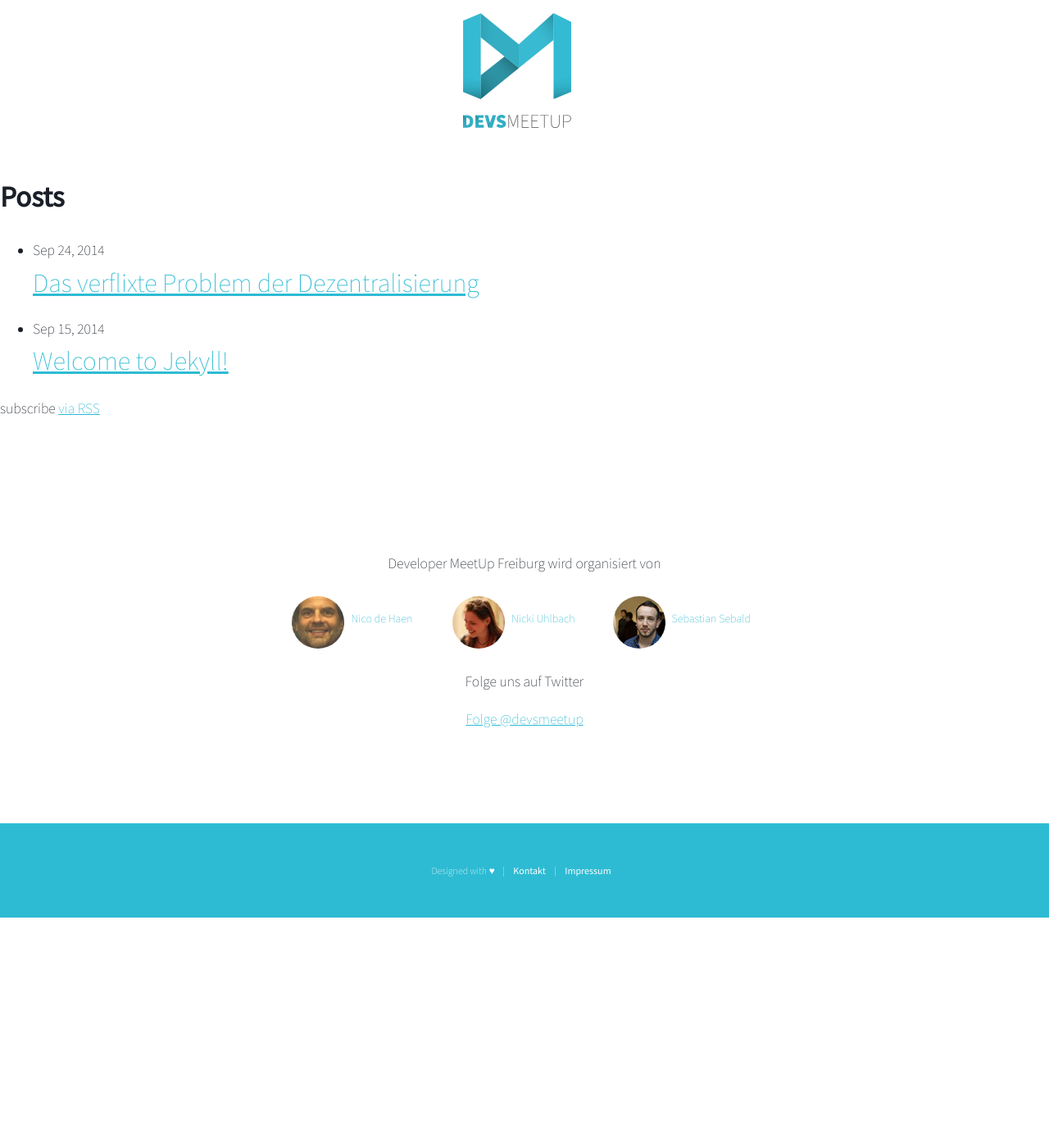
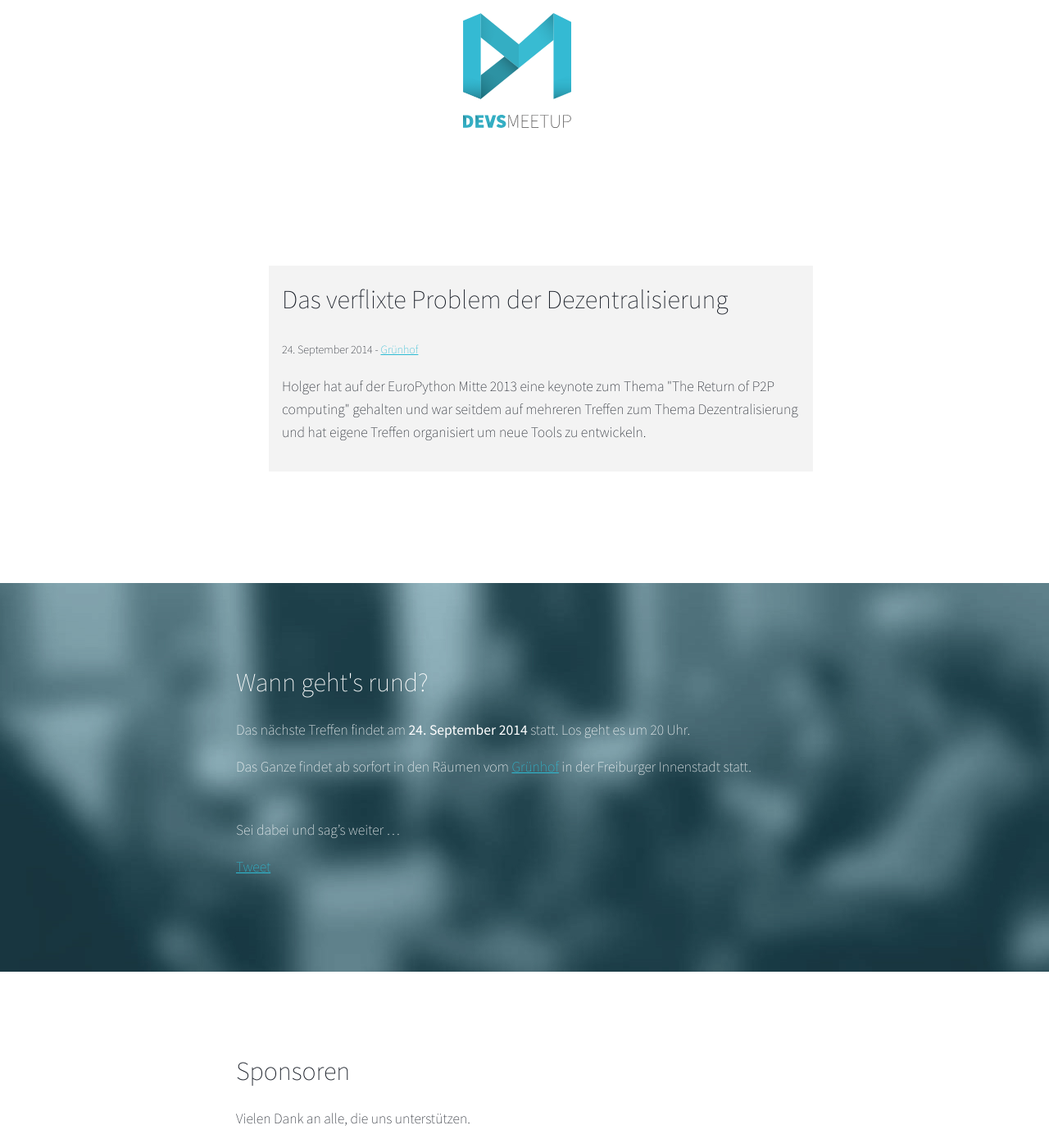
Before and after one commit to j6s/devsmeetup.github.io, a Jekyll site: the page built from index.html, in a window 1280 px wide and 1400 px high. Shown: the whole window at 82% size. Built offline with Jekyll 4.4.1, drawn with Linux system fonts in a browser that asks for light colours; some of the changed text lies outside the part shown.

Commit message:
Cleanup and more content.

```diff
--- a/_includes/footer.html
+++ b/_includes/footer.html
@@ -1,9 +1,15 @@
 <section class="imprint" id="imprint">
   <section class="imprint-content">
     <p class="footer-links">
-      Designed with ♥&nbsp;&nbsp;&nbsp;&nbsp;|
+      Designed with &nbsp;♥
+    </p>
+    <p class="footer-links">
       <a href="mailto:{{ site.email }}?subject=Devs%20Meetup">Kontakt</a> |
       <a href="/impressum.html">Impressum</a>
+      |
+      <a href="{{ "/feed.xml" | prepend: site.baseurl }}">via RSS</a>
+
+
     </p>
   </section>
 </section>
--- a/_includes/header.html
+++ b/_includes/header.html
@@ -3,7 +3,7 @@
   <div class="header-content">
     <div class="devmup">
       <h1 class="logo" role="banner">
-        <a href="{{ site.baseurl }}">
+        <a href="/">
           {{ site.title }}
         </a>
       </h1>
--- /dev/null
+++ b/_includes/map.html
@@ -0,0 +1,3 @@
+<section class="google-maps">
+  <iframe src="https://mapsengine.google.com/map/embed?mid=zjL_8aV8NVUM.kcLX3aaVBAho" frameborder="0"></iframe>
+</section>
--- /dev/null
+++ b/_includes/sponsors.html
@@ -0,0 +1,19 @@
+<section id="sponsors" class="site-content sponsors">
+  <h2>Sponsoren</h2>
+  <p>Vielen Dank an alle, die uns unterstützen.</p>
+  <ul>
+    <li class="codio">
+      <a href="http://codio.com/" class="logo">Codio</a>
+
+      Getränke und Snacks werden gesponsert von
+      <a href="http://codio.com/">Codio</a>.
+    </li>
+    <li class="continum">
+      <a href="https://www.continum.net/" class="logo">Continum</a>
+
+      Die Räumlichkeiten werden gesponsert von
+      <a href="https://www.continum.net/">Continum</a>.
+    </li>
+  </ul>
+
+</section>
--- /dev/null
+++ b/_includes/when.html
@@ -0,0 +1,21 @@
+<section class="slider-when">
+  <section class="site-content when" id="when">
+    <h2>Wann geht's rund?</h2>
+
+    <p>Das nächste Treffen findet am
+      <strong>24. September 2014</strong> statt. Los geht es um 20
+      Uhr.</p>
+    <p>Das Ganze findet ab sorfort in den Räumen vom
+      <a href="http://www.gruenhof.org/">Grünhof</a> in der Freiburger
+      Innenstadt statt.</p>
+
+    <section class="share">
+      Sei dabei und sag’s weiter …
+
+      <p>
+        <a href="https://twitter.com/share" class="twitter-share-button" data-related="devsmeetup" data-count="none" data-size="large">Tweet</a>
+      </p>
+    </section>
+
+  </section>
+</section>
--- a/_layouts/default.html
+++ b/_layouts/default.html
@@ -16,8 +16,6 @@
       {{ content }}
     </section>
 
-    {% include organizers.html %}
-
     {% include footer.html %}
 
   </body>
--- a/index.html
+++ b/index.html
@@ -2,22 +2,35 @@
 layout: default
 ---
 
-<div class="home">
-
-  <h1 class="page-heading">Posts</h1>
-
+<section id="meetups" class="archive">
   <ul class="post-list">
     {% for post in site.posts %}
-      <li>
-        <span class="post-meta">{{ post.date | date: "%b %-d, %Y" }}</span>
+      <article>
+        <header>
+          <h2>
+            <a class="post-link" href="{{ post.url | prepend: site.baseurl }}">
+              {{ post.title }}
 
-        <h2>
-          <a class="post-link" href="{{ post.url | prepend: site.baseurl }}">{{ post.title }}</a>
-        </h2>
+            </a>
+          </h2>
+          <small>
+            {{ post.date | date: "%-d. %B %Y" }}
+            -
+            <a href="{{ post.location.url }}">{{ post.location.name }}</a>
+          </small>
+        </header>
+        <p>
+          {{ post.short }}
+        </p>
       </li>
     {% endfor %}
   </ul>
+</section>
 
-  <p class="rss-subscribe">subscribe <a href="{{ "/feed.xml" | prepend: site.baseurl }}">via RSS</a></p>
+{% include when.html %}
 
-</div>
+{% include sponsors.html %}
+
+{% include map.html %}
+
+{% include organizers.html %}
```
Also changed, not shown: _posts/2014-09-15-welcome-to-jekyll.markdown (deleted, +0 -25 lines), _posts/2014-09-24-dezentralisierung.md (+4 -1 lines).
